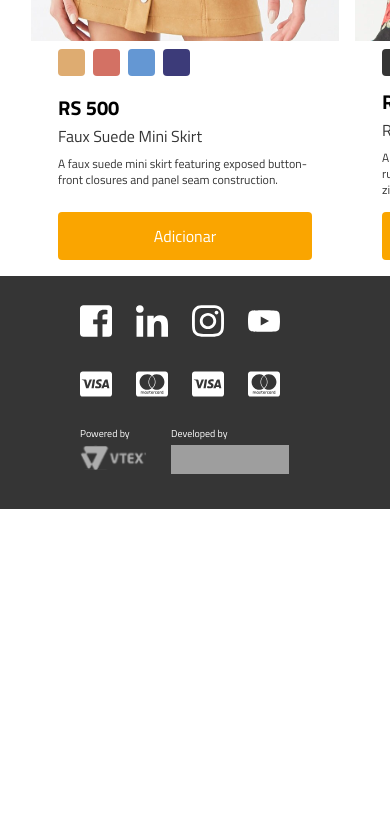
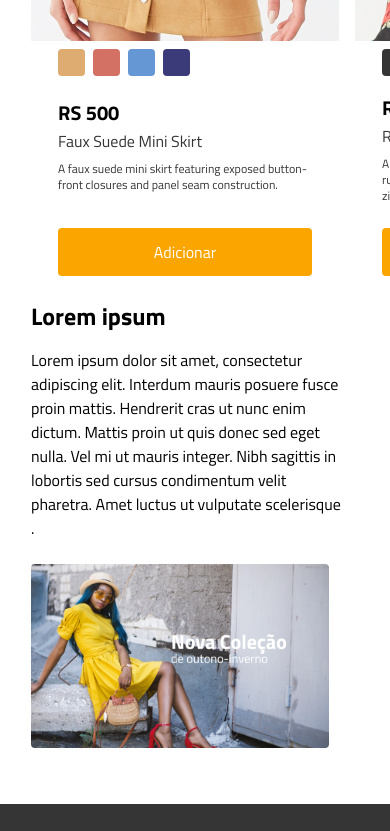
Before and after one commit to GaldinoMat/maeztra-store, a React (Vite) app: page / in a window 390 px wide. Shown: the part 1156-1987 px from the top of the page. Before the commit the page ends 1665 px from the top, so only its background shows below. Built offline with nearby package versions, Linux system fonts and the light colour scheme; grey boxes are pictures that could not be loaded.

Commit message:
feat: finish mobile info box section

```diff
--- a/src/App.tsx
+++ b/src/App.tsx
@@ -2,6 +2,7 @@ import HeroSection from "./components/HeroSection";
 import AttractionPointsSection from "./components/AttractionPointsSection";
 import BrandsSection from "./components/BrandsSection";
 import ShelfSection from "./components/ShelfSection";
+import InfoBoxSection from "./components/InfoBoxSection";
 
 function App() {
   return (
@@ -10,6 +11,7 @@ function App() {
       <AttractionPointsSection />
       <BrandsSection />
       <ShelfSection />
+      <InfoBoxSection />
     </>
   );
 }
--- /dev/null
+++ b/src/components/InfoBoxSection/index.tsx
@@ -0,0 +1,27 @@
+import InfoBoxImage from "../../assets/infoImage.svg";
+
+function InfoBoxSection() {
+  return (
+    <section className="px-[1.9375rem] flex flex-col gap-6 mt-6">
+      <div className="pr-4">
+        <h4 className="font-bold text-2xl">Lorem ipsum</h4>
+        <p className="font-normal text-base mt-4">
+          Lorem ipsum dolor sit amet, consectetur adipiscing elit. Interdum
+          mauris posuere fusce proin mattis. Hendrerit cras ut nunc enim dictum.
+          Mattis proin ut quis donec sed eget nulla. Vel mi ut mauris integer.
+          Nibh sagittis in lobortis sed cursus condimentum velit pharetra. Amet
+          luctus ut vulputate scelerisque .
+        </p>
+      </div>
+      <div>
+        <img
+        className="rounded"
+          src={InfoBoxImage}
+          alt="image of a girl in a yellow dress and yellow tinted glasses wearinga white cap sitting near a wall with exposed bricks"
+        />
+      </div>
+    </section>
+  );
+}
+
+export default InfoBoxSection;
--- a/src/components/Layout/index.tsx
+++ b/src/components/Layout/index.tsx
@@ -10,7 +10,7 @@ function Layout({ children }: LayoutProps) {
   return (
     <div className="font-Titillium">
       <Header />
-      <main>{children}</main>
+      <main className="pb-14">{children}</main>
       <Footer />
     </div>
   );
--- a/src/components/ShelfSection/ProductCard/index.tsx
+++ b/src/components/ShelfSection/ProductCard/index.tsx
@@ -16,7 +16,7 @@ function ProductCard({
   productSKUs,
 }: ProductCardProps) {
   return (
-    <div className="flex flex-col min-w-[19.25rem] h-[38.5rem] pb-4">
+    <div className="flex flex-col min-w-[19.25rem] h-[38.5rem]">
       <div>
         <img src={productSRC} alt={productAlt} />
       </div>
```
Also changed, not shown: src/assets/infoImage.svg (added).
